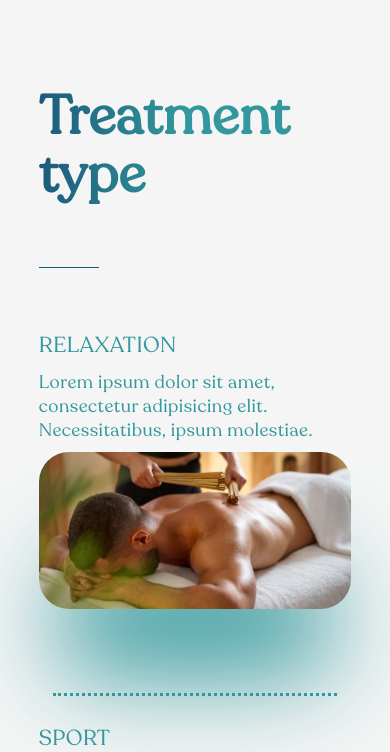
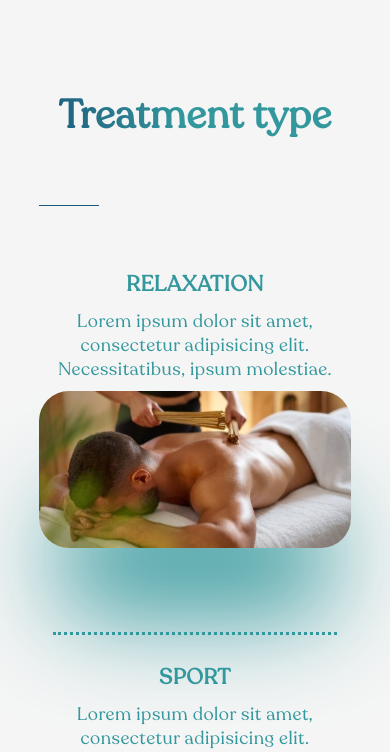
Before and after one commit to ConstantinIlisescu/relax-massage-app, a React (Create React App) app: page /relax-massage-app/relax-massage-app in a window 390 px wide. Shown: the part 2455-3207 px from the top of the page. Built offline with nearby package versions, Linux system fonts and the light colour scheme; a web font is replaced by a local one.

Commit message:
HomeServices section texxt align center on mobile devices

```diff
--- a/src/pages/home/Sections/homeServices/HomeServices.css
+++ b/src/pages/home/Sections/homeServices/HomeServices.css
@@ -3,11 +3,13 @@
   margin-top: 5rem;
   margin-bottom: 3rem;
 }
+.home-services-text-section {
+  text-align: center;
+}
 
 .home-services-text-section h2 {
   font-family: var(--main-title-font);
   font-size: 2.2rem;
-  line-height: 3.2rem;
   letter-spacing: 0.5px;
 }
 
@@ -19,7 +21,6 @@
 
 .home-services-subtitle h3 {
   font-family: var(--secondary-title-font);
-  text-transform: uppercase;
   font-size: 1rem;
   color: var(--tale);
   letter-spacing: 0.5px;
@@ -72,7 +73,7 @@
   font-family: var(--paragraph-title-font);
   color: var(--tale);
   letter-spacing: 0.5px;
-  font-weight: 400;
+  font-weight: 600;
   margin-bottom: 10px;
 }
 
@@ -107,19 +108,10 @@
   box-shadow: 0px 89px 100px -24px var(--tale);
 }
 
-@media screen and (min-width: 370px) {
-  .home-services-text-section h2 {
-    font-size: 2.8rem;
+@media screen and (min-width: 700px) {
+  .home-services-text-section {
+    text-align: left;
   }
-}
-
-@media screen and (min-width: 390px) {
-  .home-services-text-section h2 {
-    font-size: 3rem;
-  }
-}
-
-@media screen and (min-width: 700px) {
   .home-services-list-item .dotted-line {
     width: 50%;
   }
```
